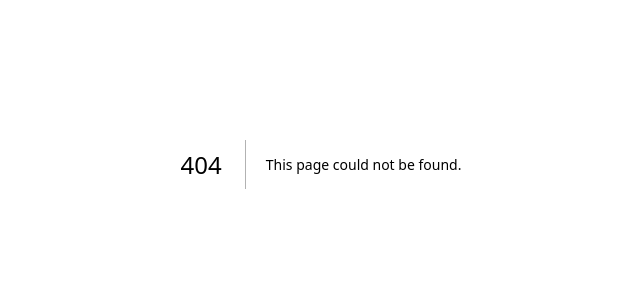
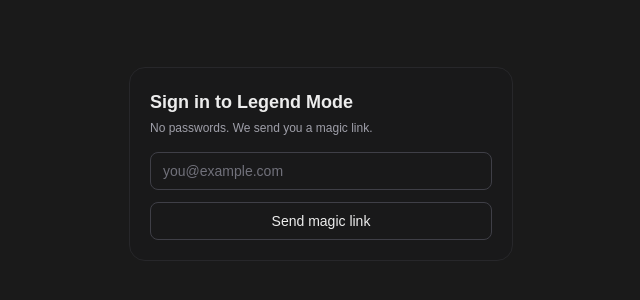
Before and after one commit to abhijithlolla/legendmode-2026, a Next.js app: page /auth in a window 1280 px wide. Before the commit this address had no page. Shown: the part 236-536 px from the top of the page, without its empty margins (319-959 px from the left). Built offline with nearby package versions, Linux system fonts and the light colour scheme; no server answers.

Commit message:
auth: add /auth page and gate app behind Supabase login

```diff
--- /dev/null
+++ b/app/auth/page.tsx
@@ -0,0 +1,58 @@
+"use client";
+import { useEffect, useState } from "react";
+import { useRouter } from "next/navigation";
+import { supabase } from "@/lib/supabase";
+
+export default function AuthPage() {
+  const router = useRouter();
+  const [email, setEmail] = useState("");
+  const [status, setStatus] = useState<string>("");
+
+  useEffect(() => {
+    if (!supabase) return;
+    supabase.auth.getUser().then(({ data }) => {
+      if (data.user) router.replace("/");
+    });
+    const { data: sub } = supabase.auth.onAuthStateChange((_e, session) => {
+      if (session?.user) router.replace("/");
+    });
+    return () => sub?.subscription.unsubscribe();
+  }, [router]);
+
+  async function handleSubmit(e: React.FormEvent) {
+    e.preventDefault();
+    if (!supabase) {
+      setStatus("Supabase not configured. Please set NEXT_PUBLIC_SUPABASE_URL and NEXT_PUBLIC_SUPABASE_KEY.");
+      return;
+    }
+    setStatus("Sending magic link...");
+    const { error } = await supabase.auth.signInWithOtp({
+      email,
+      options: { emailRedirectTo: typeof window !== "undefined" ? window.location.origin : undefined },
+    });
+    setStatus(error ? `Error: ${error.message}` : "Check your email for the login link.");
+  }
+
+  return (
+    <div className="min-h-screen flex items-center justify-center px-4">
+      <div className="w-full max-w-sm rounded-2xl border border-zinc-800 bg-zinc-900/50 p-5">
+        <h1 className="text-lg font-semibold">Sign in to Legend Mode</h1>
+        <p className="mt-1 text-xs text-zinc-400">No passwords. We send you a magic link.</p>
+        <form onSubmit={handleSubmit} className="mt-4 space-y-3">
+          <input
+            type="email"
+            required
+            value={email}
+            onChange={(e) => setEmail(e.target.value)}
+            placeholder="you@example.com"
+            className="w-full rounded-lg border border-zinc-700 bg-transparent px-3 py-2 text-sm outline-none placeholder:text-zinc-500"
+          />
+          <button type="submit" className="w-full rounded-lg border border-zinc-700 px-3 py-2 text-sm hover:bg-zinc-800">
+            Send magic link
+          </button>
+        </form>
+        {status && <div className="mt-2 text-xs text-zinc-400">{status}</div>}
+      </div>
+    </div>
+  );
+}
--- a/app/page.tsx
+++ b/app/page.tsx
@@ -1,5 +1,6 @@
 "use client";
 import { useEffect, useMemo, useState } from "react";
+import { useRouter } from "next/navigation";
 import HabitList from "@/components/HabitList";
 import ScoreCard from "@/components/ScoreCard";
 import PowerUps from "@/components/PowerUps";
@@ -17,6 +18,7 @@
 import { countRecentPasses, getMantra } from "@/lib/motivation";
 
 export default function Home() {
+  const router = useRouter();
   const todayKey = fmt(new Date());
   const [selected, setSelected] = useState<string>(todayKey);
   const [days, setDays] = useState<Record<string, DayEntry>>({});
@@ -26,6 +28,7 @@
   const [lastSyncedAt, setLastSyncedAt] = useState<string | null>(null);
   const [syncStatus, setSyncStatus] = useState<string>("");
   const [minimalMode, setMinimalMode] = useState<boolean>(false);
+  const [authChecked, setAuthChecked] = useState<boolean>(false);
 
   // load from localStorage
   useEffect(() => {
@@ -37,6 +40,29 @@
     setLastSyncedAt(p.lastSyncedAt ?? null);
     setMinimalMode(p.minimalMode ?? false);
   }, []);
+
+  // Require auth: if Supabase is configured and user not signed in, redirect to /auth
+  useEffect(() => {
+    let unsub: (() => void) | undefined;
+    if (!supabase) {
+      // If Supabase isn't configured, skip gating to allow local-only mode
+      setAuthChecked(true);
+      return;
+    }
+    supabase.auth.getUser().then(({ data }) => {
+      if (!data.user) {
+        router.replace("/auth");
+      }
+      setAuthChecked(true);
+    });
+    const sub = supabase.auth.onAuthStateChange((_e, session) => {
+      if (!session?.user) router.replace("/auth");
+    });
+    unsub = () => sub.data.subscription.unsubscribe();
+    return () => {
+      unsub?.();
+    };
+  }, [router]);
 
   // persist to localStorage
   useEffect(() => {
@@ -128,6 +154,14 @@
   const recentPassCount = countRecentPasses(Object.values(days));
   const mantra = getMantra(streakDays, entry, recentPassCount);
   const compact = minimalMode;
+
+  if (supabase && !authChecked) {
+    return (
+      <div className="min-h-screen flex items-center justify-center text-sm text-zinc-400">
+        Checking authentication...
+      </div>
+    );
+  }
 
   return (
     <div className="min-h-screen">
```
Also changed, not shown: public/sw.js.
